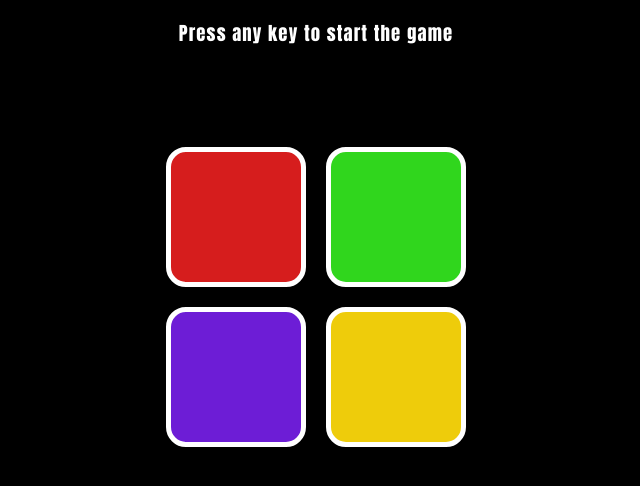
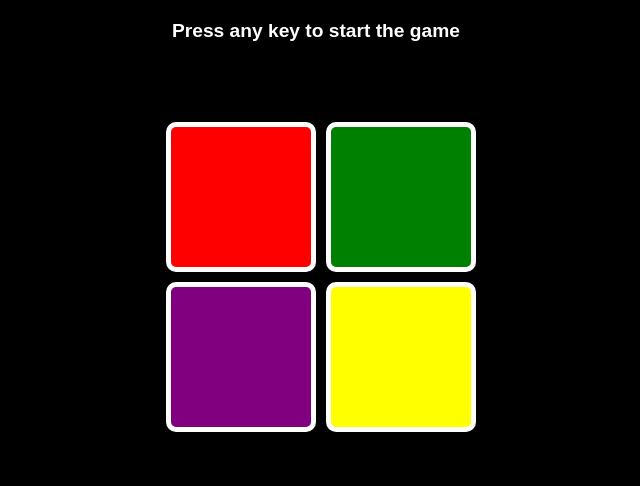
Before and after one commit to Vijay6927/Memory-Game, a plain HTML site: page index.html in a window 1280 px wide. Shown: the whole page, without its empty margins (324-964 px from the left). Drawn offline with Linux system fonts and the light colour scheme.

Commit message:
style.css

```diff
--- a/style.css
+++ b/style.css
@@ -1,54 +1,53 @@
-h1 {
-    font-family: Impact, Haettenschweiler, 'Arial Narrow Bold', sans-serif;
-    letter-spacing: 0.05cm;
+body {
+    background-color: black;
+    color: white;
+    font-family: Arial, sans-serif;
     text-align: center;
-    font-size: 40px;
-    color:white;
-}
-body{
-    background-color: rgb(0, 0, 0);
+    margin: 0;
+    padding: 0;
   }
 
   h3 {
-    font-family: Impact, Haettenschweiler, 'Arial Narrow Bold', sans-serif;
-    letter-spacing: 0.03cm;
-    text-align: center;
-    font-weight: 200;
-    color:white;
+    margin-top: 20px;
+    font-size: 1.2rem;
   }
 
   .bigsquare {
     display: grid;
     grid-template-columns: repeat(2, 1fr);
     grid-template-rows: repeat(2, 1fr);
-    width: 300px;
-    height: 300px;
+    width: 50vw;
+    height: 50vw;
+    max-width: 300px;
+    max-height: 300px;
     gap: 20px;
-    margin:auto;
-    margin-top:100px;
+    margin: auto;
+    margin-top: 10vh;
   }
 
+  .bigsquare div {
+    width: 100%;
+    height: 100%;
+    display: flex;
+    justify-content: center;
+    align-items: center;
+    border-radius: 10px;
+    cursor: pointer;
+    border: 5px solid white;
+  }
 
-.red{
-    background-color:rgb(214, 29, 29);
-    border-radius: 20px;
-    border:5px solid white;
+  .red { background-color: red; }
+  .green { background-color: green; }
+  .purple { background-color: purple; }
+  .yellow { background-color: yellow; }
+
+  .white {
+    background-color: white !important;
   }
-.green{
-    background-color:rgb(48, 214, 29);
-    border-radius: 20px;
-    border:5px solid white;
+
+  @media (max-width: 600px) {
+    .bigsquare {
+      width: 80vw;
+      height: 80vw;
     }
-.purple{
-    background-color:rgb(109, 29, 214);
-    border-radius: 20px;
-    border:5px solid white;
   }
-.yellow{
-background-color:rgb(238, 204, 11);
-border-radius: 20px;
-border:5px solid white;
-}
-.white{
-    background-color: white;
-}
```
Lines whose indentation alone changed are shown as unchanged.
